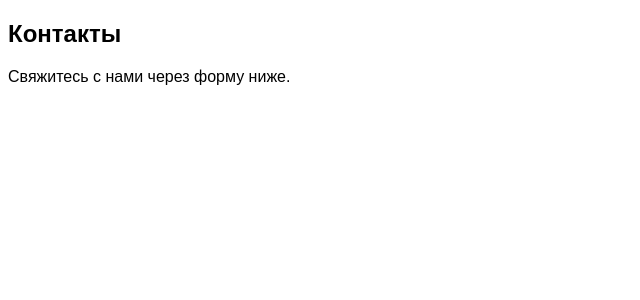
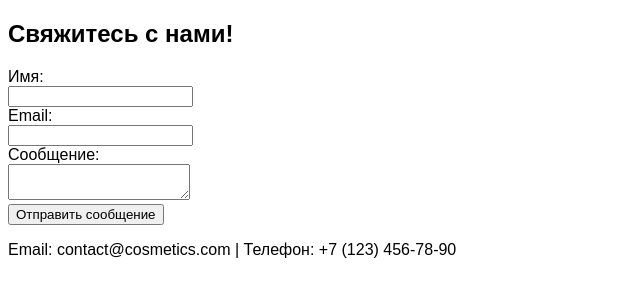
Before and after one commit to stal274/-------------, a Flask app: page /contact in a window 1280 px wide. Shown: the part 34-334 px from the top of the page, without its empty margins (0-640 px from the left). Run offline with Flask 2, Linux system fonts and the light colour scheme.

Commit message:
ya upd contacts

```diff
--- a/templates/contact.html
+++ b/templates/contact.html
@@ -3,7 +3,20 @@
 {% block title %}Контакты{% endblock %}
 
 {% block content %}
-<h2>Контакты</h2>
-<p>Свяжитесь с нами через форму ниже.</p>
-<!-- Здесь может быть форма обратной связи -->
+<h2>Свяжитесь с нами!</h2>
+
+<form action="#" method="post">
+<label for="name">Имя:</label><br/>
+<input type="text" id="name" name="name"><br/>
+
+<label for="email">Email:</label><br/>
+<input type="email" id="email" name="email"><br/>
+
+<label for="message">Сообщение:</label><br/>
+<textarea id="message" name="message"></textarea><br/>
+
+<button type="submit">Отправить сообщение</button>
+</form>
+
+<p>Email: contact@cosmetics.com | Телефон: +7 (123) 456-78-90</p>
 {% endblock %}
```
